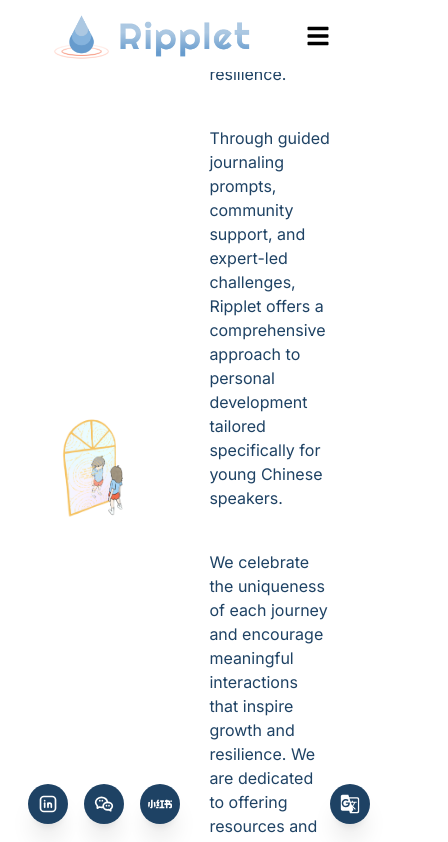
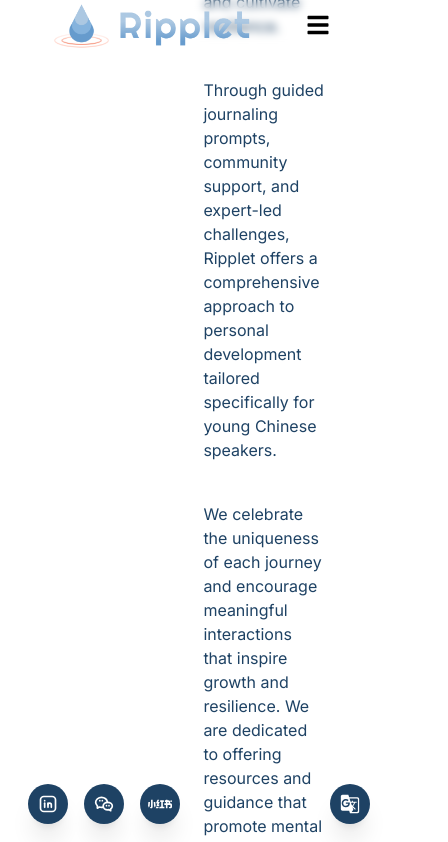
Before and after one commit to Victoriakaey/Ripplet_Info_Website, a Next.js app: page /about in a window 390 px wide. Shown: the top 842 px of the page, 448 px wide, since content can reach past the window. Built offline with nearby package versions, Linux system fonts and the light colour scheme.

Commit message:
fixed navbar

```diff
--- a/src/app/about/page.tsx
+++ b/src/app/about/page.tsx
@@ -10,11 +10,11 @@ export default function About() {
   const { language } = useContext(LanguageContext);
   const contents = language === "en" ? en_about_us : cn_about_us;
   return (
-    <main className="h-screen flex flex-col justify-center">
+    <main className="h-screen flex flex-col justify-center px-56">
       <Content
         image={about_ripplet_image}
         image_alt="about ripplet image"
-        image_width={430}
+        image_width={500}
         contents={contents}
       />
       <ContactButtons />
--- a/src/app/layout.tsx
+++ b/src/app/layout.tsx
@@ -22,7 +22,7 @@ export default function RootLayout({
       <body className={`${inter.className} min-h-screen`}>
         <LanguageProvider>
           <Navbar />
-          <div className="h-full pt-12 lg:pt-0">
+          <div className="h-full lg:pt-0">
             {children}
             <TranslateButton />
           </div>
--- a/src/app/participate/page.tsx
+++ b/src/app/participate/page.tsx
@@ -18,13 +18,16 @@ export default function Participate() {
   const facilitators_contents =
     language === "en" ? en_facilitators : cn_facilitators;
   return (
-    <main className="min-h-screen mt-4 mb-2 flex flex-col items-center justify-center">
+    <main className="min-h-screen mb-2 flex flex-col items-center justify-center">
+      <div className="px-40 py-60">
         <Content
           image={storytellers_image}
           image_alt="storytellers image"
           image_width={520}
           contents={storytellers_contents}
         />
+      </div>
+      <div className="px-40 py-60">
         <Content
           image={facilitators_image}
           image_alt="facilitators image"
@@ -32,6 +35,7 @@ export default function Participate() {
           contents={facilitators_contents}
           reverse={true}
         />
+      </div>
     </main>
   );
 }
--- a/src/components/content.tsx
+++ b/src/components/content.tsx
@@ -14,7 +14,7 @@ interface contentProps {
 export default function Content(props: contentProps) {
   return (
     <div
-      className={`flex justify-center items-center gap-20 text-ripplet-text px-40 py-60 ${
+      className={`flex justify-center items-center gap-20 text-ripplet-text ${
         props.reverse ? "flex-row-reverse" : ""
       }`}
     >
--- a/src/components/navbar.tsx
+++ b/src/components/navbar.tsx
@@ -15,8 +15,8 @@ export default function Navbar() {
   const [menuOpen, setMenuOpen] = useState(false);
 
   return (
-    <div className="fixed w-full bg-white z-50 select-none px-9">
-      <div className="mt-3 mb-3 h-12 flex justify-between items-center">
+    <div className="fixed w-full bg-transparent backdrop-blur-sm z-50 select-none px-9">
+      <div className="h-18 flex justify-between items-center">
         <Link href="/">
           <Image
             src={logo}
```
Lines whose indentation alone changed are shown as unchanged.
